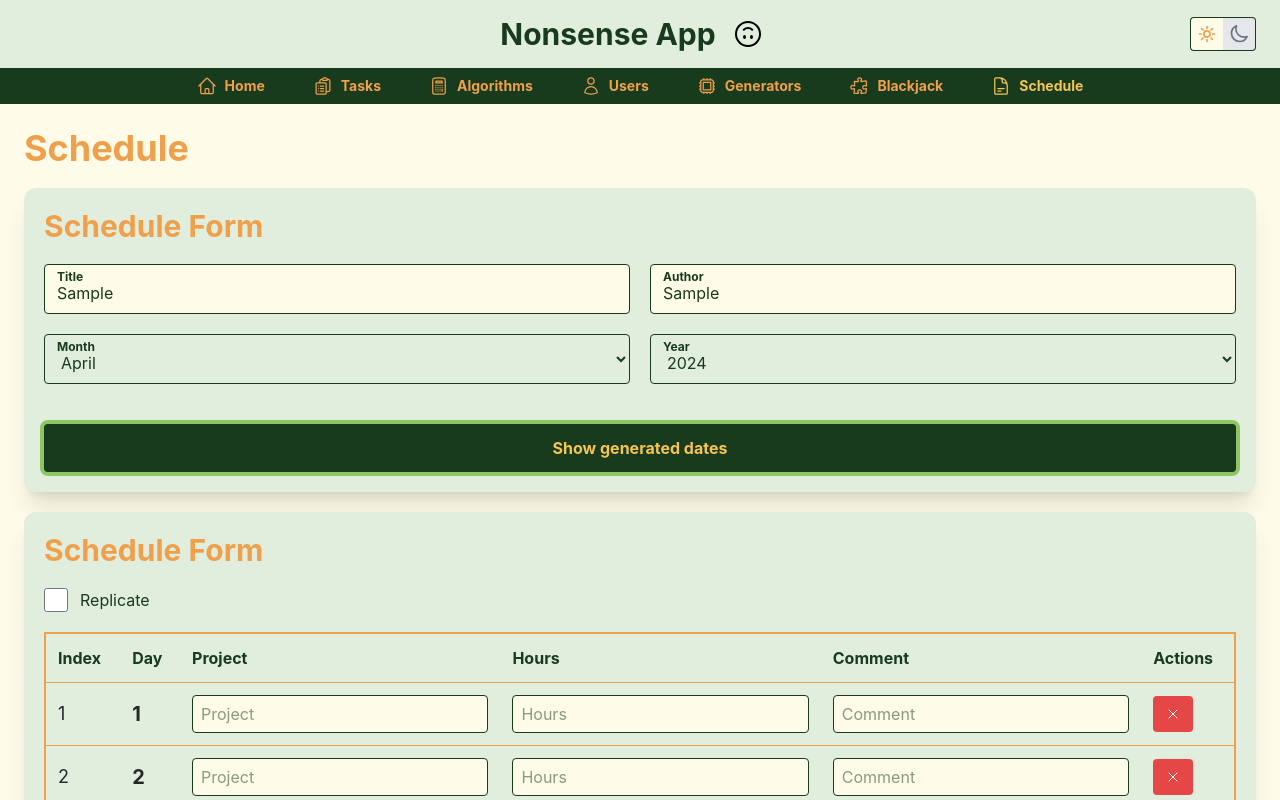
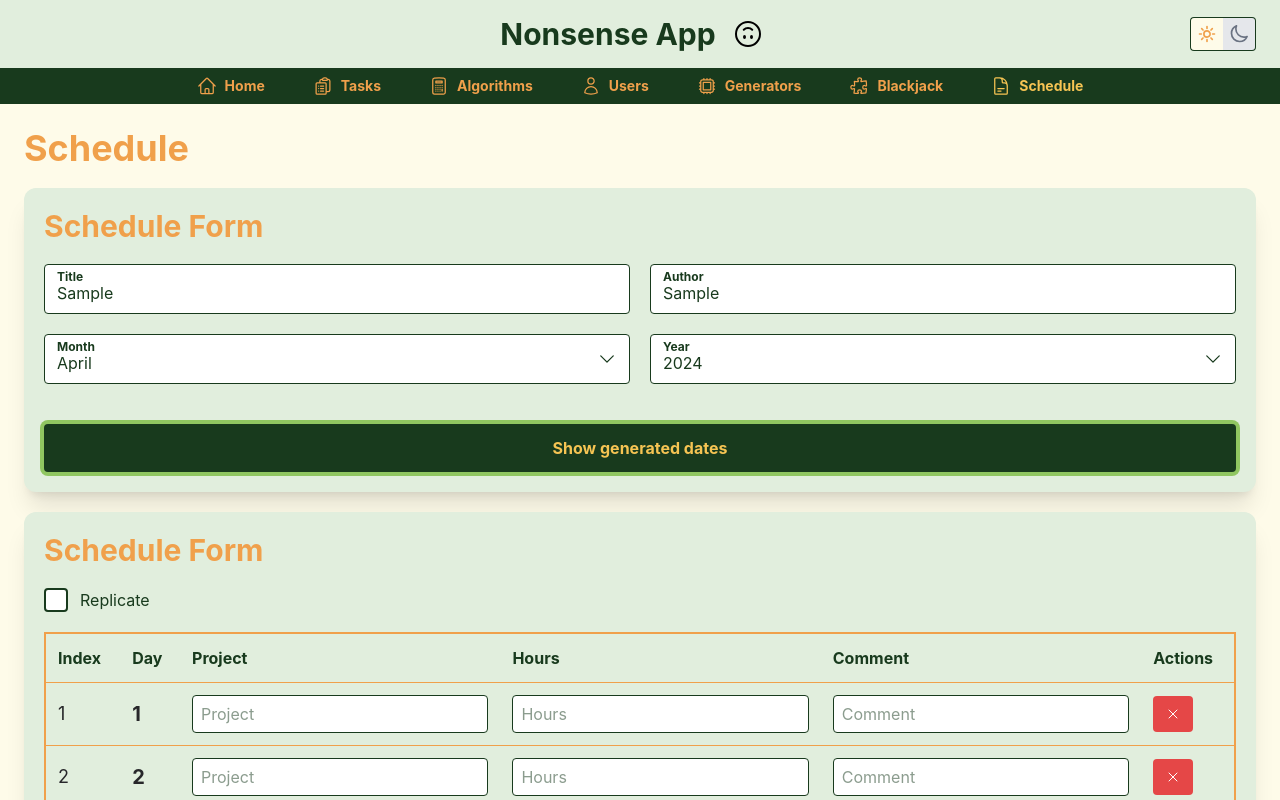
Before and after one commit to tobiasz1997/nonsense-app, a Next.js app: page /schedule in a window 1280 px wide. Both pictures are taken after typing "Sample", "Sample" into the empty fields and a click on the button "Show generated dates". Shown: the top 800 px of the page. Built offline with nearby package versions, Linux system fonts and the light colour scheme; what @react-pdf/renderer would draw is missing.

Commit message:
Chore: fixed styles, WIP

```diff
--- a/src/components/features/Todo/TaskItem.tsx
+++ b/src/components/features/Todo/TaskItem.tsx
@@ -3,6 +3,7 @@ import cx from 'classnames';
 import { Reorder } from 'framer-motion';
 import React, { FC } from 'react';
 import { TaskType } from '@interfaces/taskType';
+import FormCheckbox from '@components/ui/FormCheckbox';
 
 type Props = {
 	item: TaskType;
@@ -27,7 +28,7 @@ const TaskItem: FC<Props> = (props) => {
 					type="checkbox"
 					checked={props.item.done}
 					onChange={() => props.onStatusChange(props.item.id)}
-					className="h-6 w-6 rounded border border-green-dark checked:text-green-dark focus:outline-none focus:ring-1 focus:ring-offset-1 focus:ring-offset-green"
+					className="h-6 w-6 rounded border border-green-dark accent-green-dark focus:outline-none focus:ring-4 focus:ring-green checked:focus:border-green-dark"
 				/>
 				<span
 					className={cx(
--- a/src/components/ui/FormCheckbox.tsx
+++ b/src/components/ui/FormCheckbox.tsx
@@ -25,7 +25,8 @@ const FormCheckbox: ForwardRefRenderFunction<
 			>
 				<span
 					className={cx(
-						'relative flex h-6 w-6 shrink-0 items-center justify-center'
+						' h-6 w-6 shrink-0 items-center justify-center relative flex focus-within:ring-4 focus-within:ring-yellow',
+						props.type === 'radio' ? 'rounded-full' : 'rounded'
 					)}
 				>
 					<input
@@ -33,14 +34,14 @@ const FormCheckbox: ForwardRefRenderFunction<
 						ref={ref}
 						type={props.type ?? 'checkbox'}
 						className={cx(
-							'peer h-full w-full cursor-pointer border border-green-dark checked:border-green-dark checked:bg-none checked:text-white checked:hover:border-green-dark focus:ring-4 focus:ring-yellow checked:focus:border-green-dark disabled:opacity-70',
+							'peer appearance-none h-full w-full cursor-pointer border-2 checked:border-2 border-green-dark checked:border-green-dark bg-white checked:bg-white checked:text-white focus-visible:outline-none checked:hover:border-green-dark checked:focus:border-green-dark disabled:opacity-70',
 							props.type === 'radio' ? 'rounded-full' : 'rounded'
 						)}
 					/>
 					<span
 						className={cx(
 							'absolute left-[4px] h-4 w-4 bg-green-dark opacity-0 transition duration-200 peer-checked:opacity-100',
-							props.type === 'radio' ? 'rounded-full' : 'rounded-sm'
+							props.type === 'radio' ? 'rounded-full' : 'rounded-[2px]'
 						)}
 					/>
 				</span>
--- a/src/components/ui/FormInput.tsx
+++ b/src/components/ui/FormInput.tsx
@@ -31,7 +31,7 @@ const FormInput: ForwardRefRenderFunction<
 		<div>
 			<label
 				className={cx(
-					'flex cursor-pointer bg-beige items-center overflow-hidden rounded border focus-within:ring-4',
+					'flex cursor-pointer bg-white items-center overflow-hidden rounded border focus-within:ring-4',
 					props.error
 						? 'border-red text-red focus-within:ring-red/10'
 						: 'border-green-dark text-green-dark focus-within:ring-yellow'
--- a/src/components/ui/FormSelect.tsx
+++ b/src/components/ui/FormSelect.tsx
@@ -7,6 +7,7 @@ import {
 import FormErrorMessage from '@components/ui/FormErrorMessage';
 import FormLabel from '@components/ui/FormLabel';
 import { SelectOption } from '@interfaces/selectOption';
+import { ChevronDownIcon } from '@heroicons/react/24/solid';
 
 type Props = {
 	label?: string;
@@ -22,7 +23,7 @@ const FormSelect: ForwardRefRenderFunction<
 		<div>
 			<label
 				className={cx(
-					'flex cursor-pointer bg-pistachio items-center overflow-hidden rounded border focus-within:ring-4',
+					'flex cursor-pointer bg-white items-center overflow-hidden rounded border focus-within:ring-4',
 					props.error
 						? 'border-red text-red focus-within:ring-red/10'
 						: 'border-green-dark text-green-dark focus-within:ring-yellow'
@@ -39,8 +40,8 @@ const FormSelect: ForwardRefRenderFunction<
 						{...props}
 						ref={ref}
 						className={cx(
-							'h-12 w-full border-none pr-10 focus:outline-none focus:ring-0 disabled:opacity-50',
-							props.label ? 'px-3 pb-2 pt-4' : 'p-2'
+							'h-12 w-full appearance-none border-none focus:outline-none focus:ring-0 disabled:opacity-50',
+							props.label ? 'px-3 pb-2 pt-4' : 'p-2 px-4'
 						)}
 					>
 						{props.options.map((option, index) => (
@@ -48,7 +49,9 @@ const FormSelect: ForwardRefRenderFunction<
 								{option.label}
 							</option>
 						))}
+
 					</select>
+					<ChevronDownIcon className="pointer-events-none absolute right-3 top-1/2 h-5 w-5 -translate-y-1/2 text-green-dark" />
 				</span>
 			</label>
 			{props.error && <FormErrorMessage>{props.error}</FormErrorMessage>}
```
